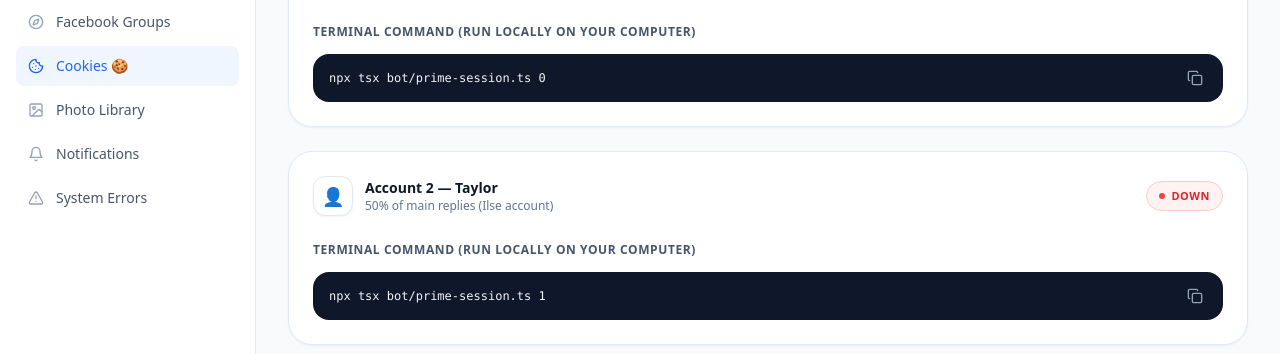
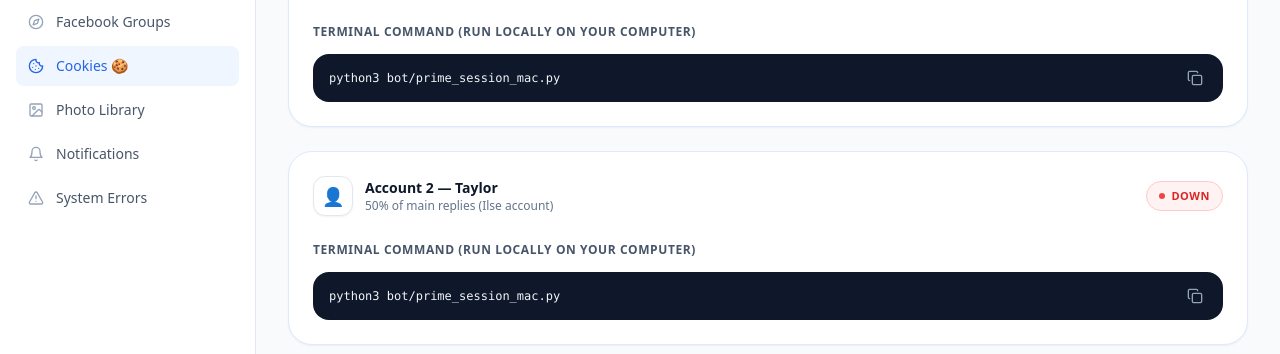
Before and after one commit to support897/Fiesta-Fresh-Comments-Automation, a Next.js app in the folder dashboard/: page /cookies in a window 1280 px wide. Shown: the part 356-710 px from the top of the page. Built offline with nearby package versions, Linux system fonts and the light colour scheme; no server answers; the database is empty.

Commit message:
docs: replace old cookie primer command with python3 prime_session_mac.py on dashboard

```diff
--- a/dashboard/src/app/cookies/page.tsx
+++ b/dashboard/src/app/cookies/page.tsx
@@ -179,9 +179,9 @@ export default function CookiesPage() {
   };
 
   const commandsMap: Record<string, string> = {
-    "ilse2taylor@gmail.com": "npx tsx bot/prime-session.ts 0",
-    "projects.reports.ilse@gmail.com": "npx tsx bot/prime-session.ts 1",
-    "account3": "npx tsx bot/save_account3_session.ts",
+    "ilse2taylor@gmail.com": "python3 bot/prime_session_mac.py",
+    "projects.reports.ilse@gmail.com": "python3 bot/prime_session_mac.py",
+    "account3": "python3 bot/prime_session_mac.py",
   };
 
   const [copiedKey, setCopiedKey] = useState<string | null>(null);
```
